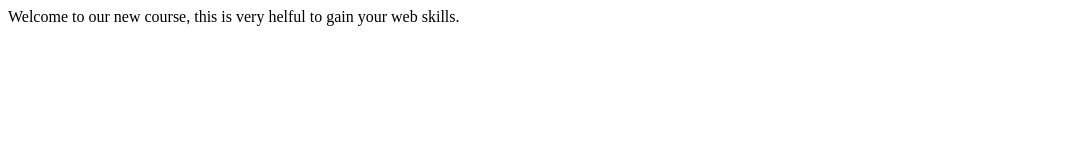
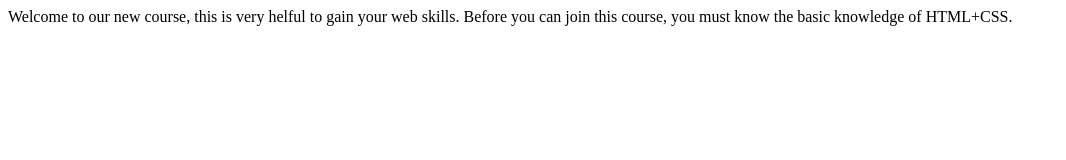
Before and after one commit to hamzashah/coursera-test, a plain HTML site: page index.html in a window 1280 px wide. Shown: the whole page, without its empty margins (0-1066 px from the left). Drawn offline with Linux system fonts and the light colour scheme.

Commit message:
I've added some txt.

```diff
--- a/index.html
+++ b/index.html
@@ -6,5 +6,6 @@
   </head>
   <body>
     Welcome to our new course, this is very helful to gain your web skills.
+    Before you can join this course, you must know the basic knowledge of HTML+CSS.
   </body>
 </html>
```
